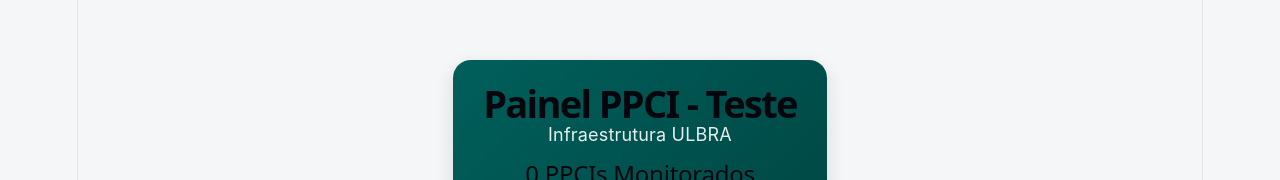
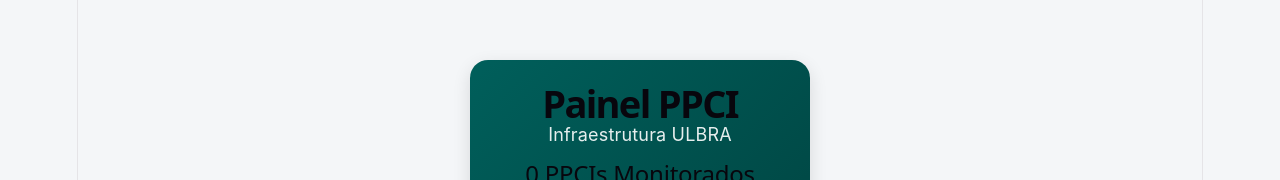
Before and after one commit to tiagocovi-aelbra/ppci-dashboard-ulbra, a React (Vite) app: page / in a window 1280 px wide. Shown: the part 188-368 px from the top of the page. Built offline with nearby package versions, Linux system fonts and the light colour scheme; no server answers.

Commit message:
remove palavra testes titulo card

```diff
--- a/src/App.jsx
+++ b/src/App.jsx
@@ -141,7 +141,7 @@
 
   <div className="header">
 
-    <h1>Painel PPCI - Teste</h1>
+    <h1>Painel PPCI</h1>
 
     <p>
       Infraestrutura ULBRA
```
